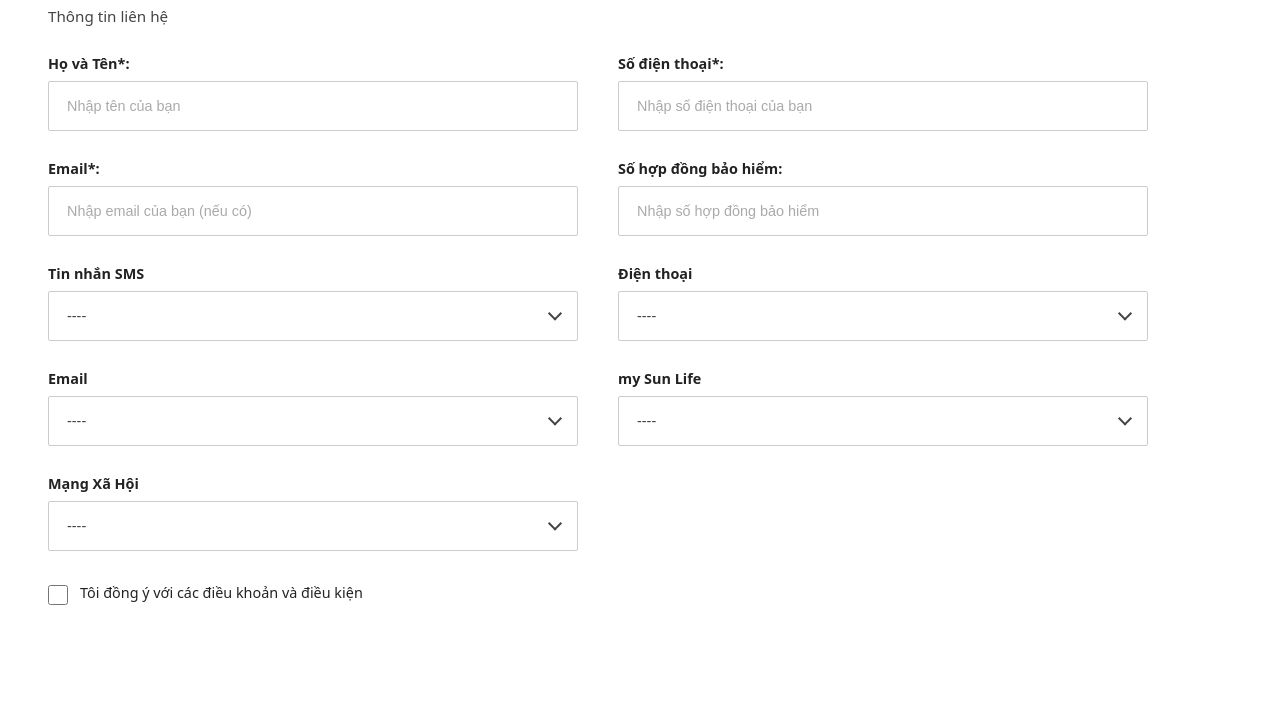
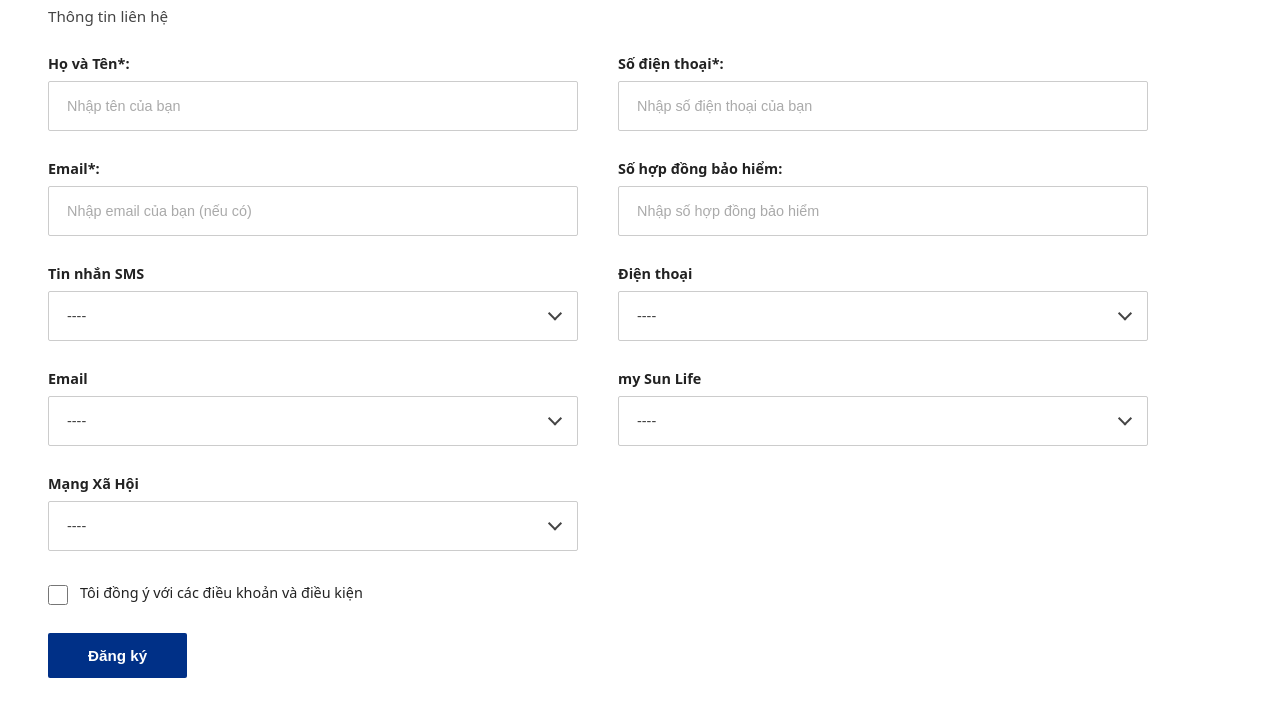
Before and after one commit to tranght636/claude-swe-test-repo, a plain HTML site: page index.html in a window 1280 px wide. Shown: the part 93-810 px from the top of the page. Drawn offline with Linux system fonts and the light colour scheme.

Commit message:
Add submit button to registration form
Co-Authored-By: Claude Sonnet 4.6 <noreply@anthropic.com>

```diff
--- a/index.html
+++ b/index.html
@@ -125,6 +125,22 @@
       color: #222;
       cursor: pointer;
     }
+
+    .submit-btn {
+      margin-top: 28px;
+      padding: 14px 40px;
+      background: #003087;
+      color: #fff;
+      border: none;
+      border-radius: 2px;
+      font-size: 0.95rem;
+      font-weight: 700;
+      cursor: pointer;
+    }
+
+    .submit-btn:hover {
+      background: #002070;
+    }
   </style>
 </head>
 <body>
@@ -207,6 +223,8 @@
         </div>
       </div>
     </div>
+
+    <button type="submit" class="submit-btn">Đăng ký</button>
   </form>
 </body>
 </html>
```
